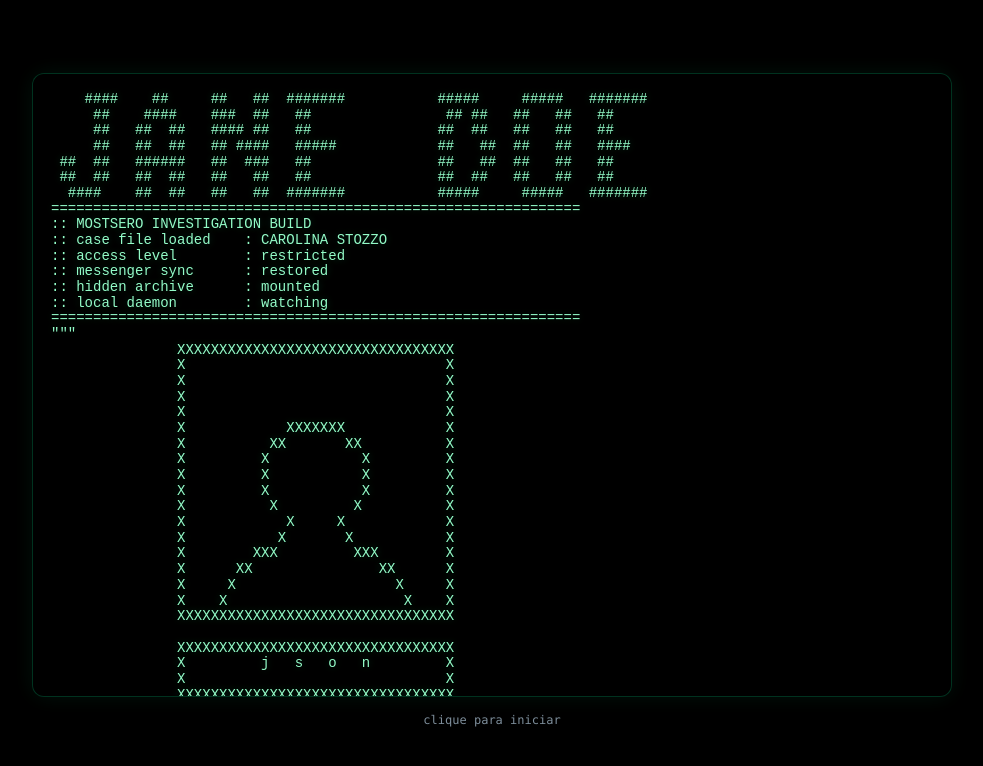
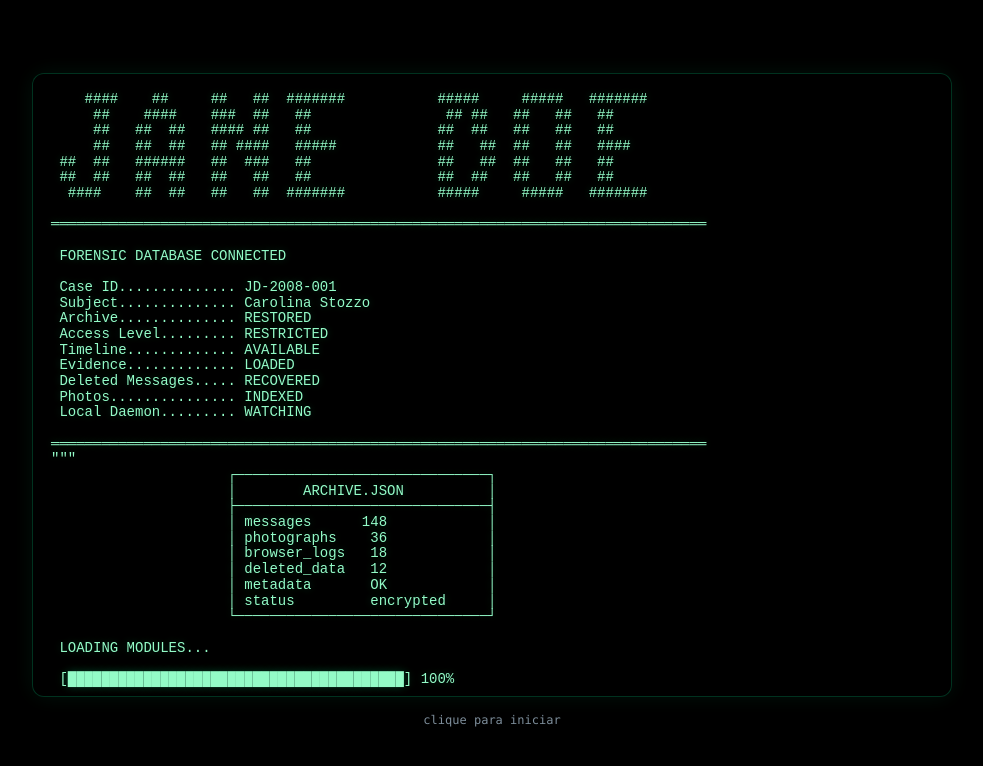
Before and after one commit to seventsky/seventsky.github.io, a plain HTML site: page index.html in a window 1280 px wide. Shown: the whole page, without its empty margins (148-1131 px from the left). Drawn offline with Linux system fonts and the light colour scheme.

Commit message:
Revise case file details and loading modules
Updated case file information and loading modules section.

```diff
--- a/index.html
+++ b/index.html
@@ -18,41 +18,50 @@
  ##  ##   ######   ##  ###   ##               ##   ##  ##   ##   ##
  ##  ##   ##  ##   ##   ##   ##               ##  ##   ##   ##   ##
   ####    ##  ##   ##   ##  #######           #####     #####   #######
-===============================================================
-:: MOSTSERO INVESTIGATION BUILD
-:: case file loaded    : CAROLINA STOZZO
-:: access level        : restricted
-:: messenger sync      : restored
-:: hidden archive      : mounted
-:: local daemon        : watching
-===============================================================
+
+══════════════════════════════════════════════════════════════════════════════
+
+ FORENSIC DATABASE CONNECTED
+
+ Case ID.............. JD-2008-001
+ Subject.............. Carolina Stozzo
+ Archive.............. RESTORED
+ Access Level......... RESTRICTED
+ Timeline............. AVAILABLE
+ Evidence............. LOADED
+ Deleted Messages..... RECOVERED
+ Photos............... INDEXED
+ Local Daemon......... WATCHING
+
+══════════════════════════════════════════════════════════════════════════════
 """
-               XXXXXXXXXXXXXXXXXXXXXXXXXXXXXXXXX
-               X                               X
-               X                               X
-               X                               X
-               X                               X
-               X            XXXXXXX            X
-               X          XX       XX          X
-               X         X           X         X
-               X         X           X         X
-               X         X           X         X
-               X          X         X          X
-               X            X     X            X
-               X           X       X           X
-               X        XXX         XXX        X
-               X      XX               XX      X
-               X     X                   X     X
-               X    X                     X    X
-               XXXXXXXXXXXXXXXXXXXXXXXXXXXXXXXXX
+                     ┌──────────────────────────────┐
+                     │        ARCHIVE.JSON          │
+                     ├──────────────────────────────┤
+                     │ messages      148            │
+                     │ photographs    36            │
+                     │ browser_logs   18            │
+                     │ deleted_data   12            │
+                     │ metadata       OK            │
+                     │ status         encrypted     │
+                     └──────────────────────────────┘
 
-               XXXXXXXXXXXXXXXXXXXXXXXXXXXXXXXXX
-               X         j   s   o   n         X
-               X                               X
-               XXXXXXXXXXXXXXXXXXXXXXXXXXXXXXXXX
-"""
-[ sistema de reconstrucao narrativa ]
-[ use os arquivos, mensagens e logs para montar o caso ]
+ LOADING MODULES...
+
+ [████████████████████████████████████████] 100%
+
+ ✔ timeline.db
+ ✔ gallery.db
+ ✔ chat_history.db
+ ✔ metadata.db
+ ✔ archive.json
+
+══════════════════════════════════════════════════════════════════════════════
+
+  > Reconstruct the victim's story.
+> Every file matters.
+
+
 </pre>
   </div>
   <div class="hint">clique para iniciar</div>
```
